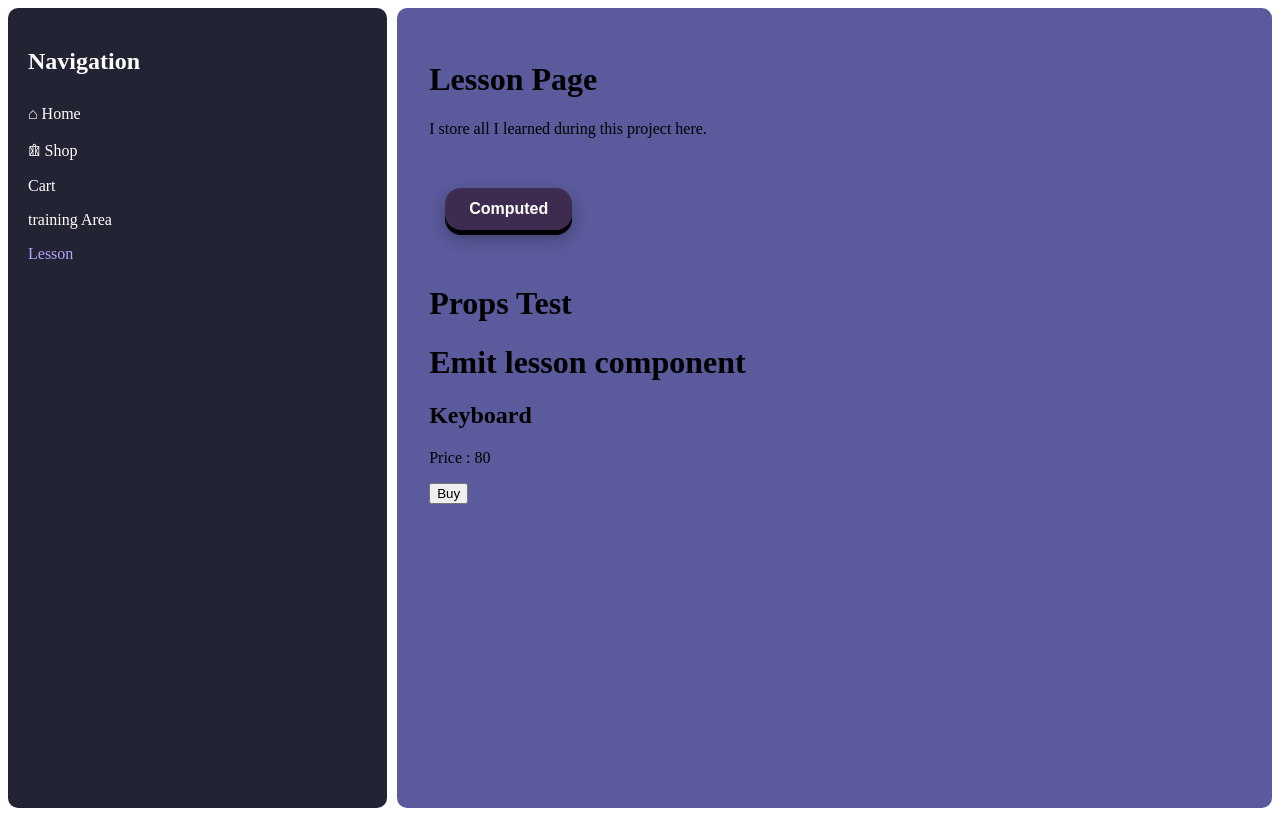
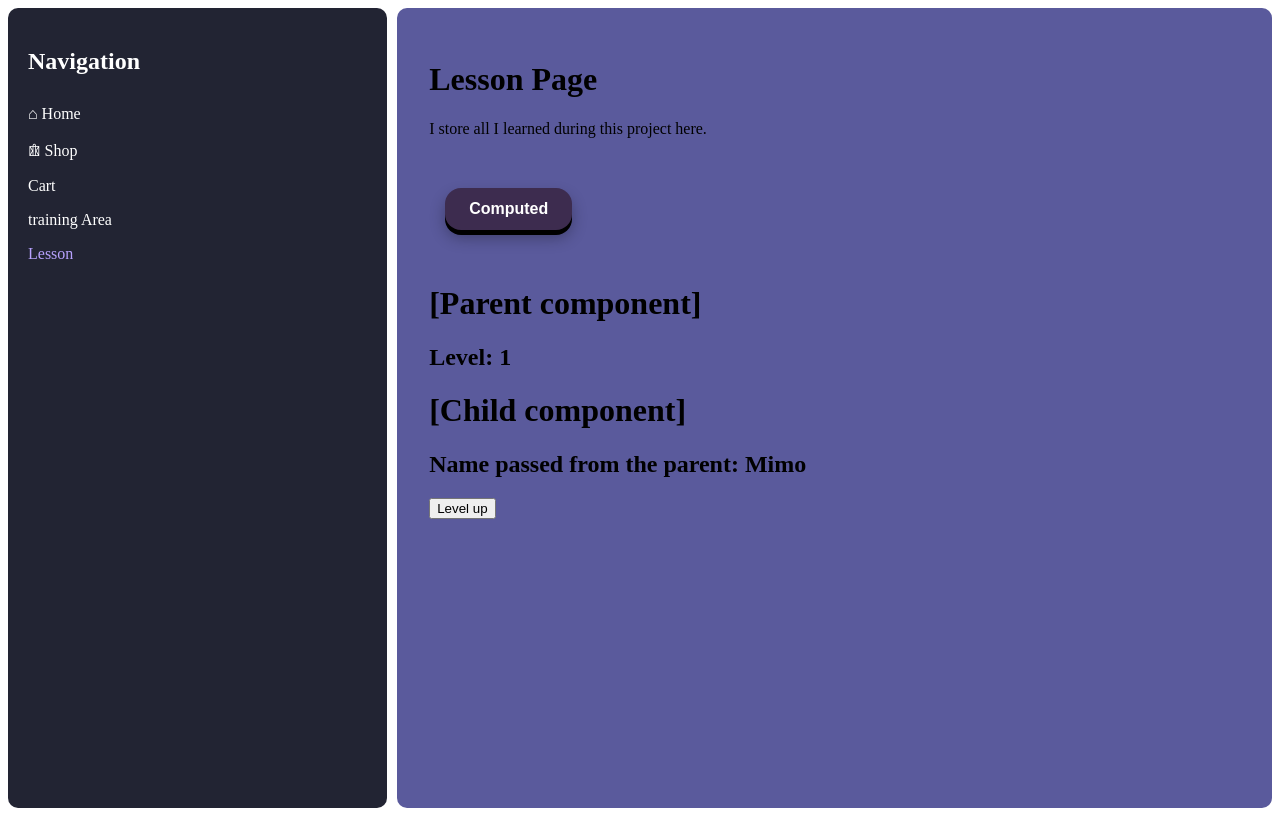
Before and after one commit to Nyups/Vue_fake_store, a Vue app in the folder front-end/: page /lesson in a window 1280 px wide. Built offline with nearby package versions, Linux system fonts and the light colour scheme.

Commit message:
Playing with props and emit

```diff
--- a/front-end/src/views/lesson_page.vue
+++ b/front-end/src/views/lesson_page.vue
@@ -2,7 +2,7 @@
 import { ref } from 'vue';
 // Lesson import
 import computed_lesson from './lessons/computed_lesson.vue';
-import props_lesson from './lessons/props_lesson.vue';
+import parent_component from './lessons/parent_component.vue';
 
 const computedLesson = ref(false)
 
@@ -28,7 +28,7 @@ function toggle() {
     <div class="lessons">
         <computed_lesson v-if="computedLesson"/>
         <div class="props_emit">
-        <props_lesson/>
+        <parent_component/>
         </div>
     </div>
 </template>
--- /dev/null
+++ b/front-end/src/views/lessons/child_component.vue
@@ -0,0 +1,20 @@
+<script setup>
+defineProps({ // "defineProps" declare the data our component accepts and what type of data it is
+    name: String,
+    level: Number
+})
+
+const emit = defineEmits(['level-up']) // We define the emit
+
+function levelUp() { // When this function run, it emits the event.
+    emit('level-up')
+}
+</script>
+
+<template>
+    <h1>[Child component]</h1>
+    <h2>Name passed from the parent: {{ name }}</h2>
+    <button @click="levelUp">Level up</button> <!-- We connect it to our button -->
+</template>
+
+<style scoped></style>
--- a/front-end/src/views/lessons/emit_lesson.vue
+++ /dev/null
@@ -1,28 +0,0 @@
-<script setup>
-const props = defineProps({
-    product: {
-        type: Object,
-        required: true
-    }
-})
-
-const emit = defineEmits(['buy'])
-
-function buyProducts() {
-    emit('buy', props.product)
-}
-
-</script>
-
-<template>
-    <h1>Emit lesson component</h1>
-
-    <article>
-        <h2>{{ product.title }}</h2>
-        <p>Price : {{ product.price }}</p>
-
-        <button @click="buyProducts">Buy</button>
-    </article>
-</template>
-
-<style scoped></style>
--- /dev/null
+++ b/front-end/src/views/lessons/parent_component.vue
@@ -0,0 +1,44 @@
+<script setup>
+// [PROPS : Give data to components].
+// Supposing we have a lesson file (well well well) has a parent component called "props_lesson.vue.vue"
+// and a child component called "emit_lessons.vue".
+// The "props" component know which data we're displaying.
+// The "emit" component just need to receive that data and show it. For example it could go like :
+
+//               [ShopView.vue]
+//  product = { title: 'keyboard', price: 50}
+//                    V
+//            [ProductCard.vue]
+//     Receives and displays the product
+//         product.title -> Keyboard
+
+// All of the main data are stored in the parent, sent to the child component via "props",
+// And modified / updated in the parent via "emits" from the Child
+
+
+import { ref } from 'vue';
+import child_component from './child_component.vue'; // Allow us to use <child_component/> in our template
+
+const playerName = ref('Mimo') // The data the parent own
+const playerLevel = ref(1)
+
+function handleLevelUp() {
+    playerLevel.value++ // Update the level
+}
+
+// Test
+
+</script>
+
+<template>
+    <h1>[Parent component]</h1>
+    <h2>Level: {{ playerLevel }}</h2>
+    <child_component
+    :name="playerName"
+    :level="playerLevel"
+    @level-up="handleLevelUp" />
+    <!--"name" is the props/data we want to pass-->
+    <!-- "@level-up" listen for the event the child component emit-->
+</template>
+
+<style scoped></style>
--- a/front-end/src/views/lessons/props_lesson.vue
+++ /dev/null
@@ -1,36 +0,0 @@
-<script setup>
-// [PROPS : Give data to components].
-// Supposing we have a lesson file (well well well) has a parent component called "props_lesson.vue.vue"
-// and a child component called "emit_lessons.vue".
-// The "props" component know which data we're displaying.
-// The "emit" component just need to receive that data and show it. For example it could go like :
-
-//               [ShopView.vue]
-//  product = { title: 'keyboard', price: 50}
-//                    V
-//            [ProductCard.vue]
-//     Receives and displays the product
-//         product.title -> Keyboard
-
-import emit_lesson from './emit_lesson.vue';
-
-const product = {
-    title: 'Keyboard',
-    price: 80
-}
-
-function handleBuy(product) {
-    console.log(`Adding to cart : ${product.title}`)
-}
-
-</script>
-
-<template>
-    <h1>Props Test</h1>
-
-    <emit_lesson
-    :product="product"
-    @buy="handleBuy"/>
-</template>
-
-<style scoped></style>
--- a/front-end/src/views/shop_view.vue
+++ b/front-end/src/views/shop_view.vue
@@ -1,8 +1,6 @@
-
 <script setup>
 import { ref, onMounted, computed } from 'vue'
 
-// Variable area
 const products = ref([])
 const productsCategory = ref([])
 const selectedCategory = ref('')
--- a/front-end/src/views/training_area.vue
+++ b/front-end/src/views/training_area.vue
@@ -1,73 +1,10 @@
 <script setup>
-import { ref, computed } from 'vue';
-// Calculation test
-const price = ref(10)
-const quantity = ref(3)
-
-const totalPrice = computed(() => {
-    return price.value * quantity.value
-})
-
-const finalPrice = computed(() => {
-return totalPrice.value > 100 ?  totalPrice.value * 0.9 :  totalPrice.value
-})
-
-
-// Searchbar test
-const query = ref('')
-
-const drones = ref([
-    {id: 0,name: 'Cyn',type: 'Admin'},
-    {id: 1,name: 'J',type: 'M_D'},
-    {id: 2,name: 'V',type: 'M_D'},
-    {id: 3,name: 'N',type: 'M_D'}
-])
-
-const droneFilter = computed(() => {
-    return drones.value.filter(drone => // We filter and access the base drones array
-    drone.name.toLowerCase().includes( // then we access the name properties and use include to compare them with the search query
-    query.value.trim().toLocaleLowerCase() // Query value in lowercase
-    )
-   )
-})
-
+import props_parent from './training_components/props_parent.vue';
 </script>
 
 <template>
-    <div class="heading">
-        <h1>Training area</h1>
-    </div>
-
-    <div class="calculation_test">
-        <h2>computed test with live calculation</h2>
-
-        <label for="price">Price</label>
-        <input v-model.number="price" id="price" type="number">
-
-        <label for="quantity">Quantity</label>
-        <input v-model.number="quantity" id="quantity" type="number">
-
-        <h3>Total : {{ totalPrice }}</h3>
-        <h3>Final : {{ finalPrice }} </h3>
-    </div>
-    <br>
-
-    <div class="searchbar_test">
-        <h2>Searchbar Test</h2>
-        <input type="text"
-        v-model="query"
-        placeholder="Enter drone name..."/>
-
-        <div class="drone_id"
-         v-for="drone in droneFilter"
-         :key="drone.id"
-        >
-        <h3>Name: {{ drone.name }}</h3>
-        <h3>Type: {{ drone.type }}</h3>
-        </div>
-
-    </div>
-
+    <h1>Training Area</h1>
+    <props_parent/>
 </template>
 
 <style scoped></style>
--- /dev/null
+++ b/front-end/src/views/training_components/props_parent.vue
@@ -0,0 +1,9 @@
+<script setup>
+
+</script>
+
+<template>
+    <h1>Parent</h1>
+</template>
+
+<style scoped></style>
```
Also changed, not shown: front-end/src/views/lessons/searchbar_test.vue (added, +73 -0 lines), front-end/src/views/training_components/emit_child.vue (added, +9 -0 lines).
